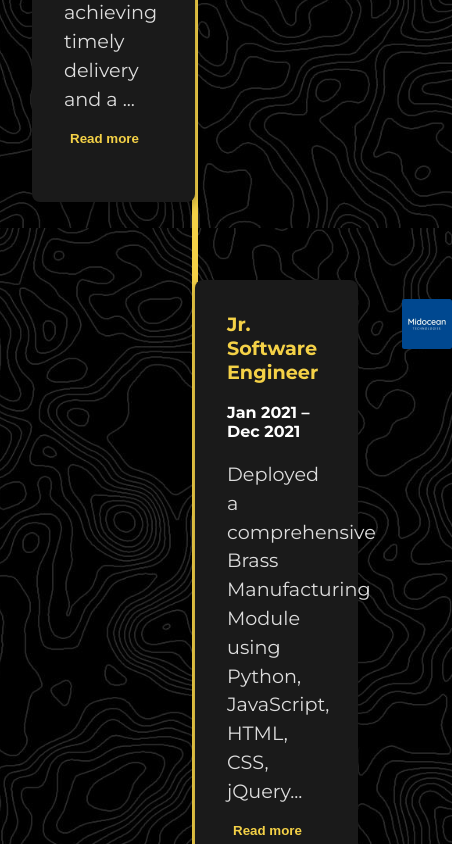
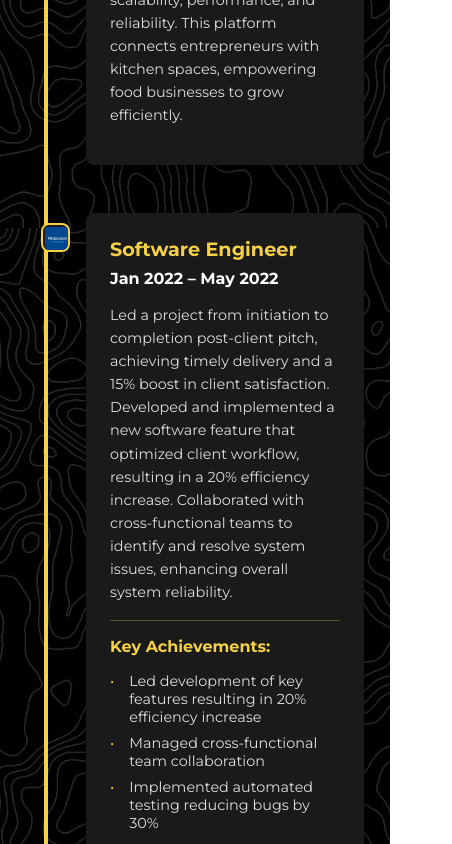
Before and after one commit to VaibhavMonpara/portfolio-website, a React (Create React App) app: page / in a window 390 px wide. Shown: the part 1460-2304 px from the top of the page, 452 px wide, since content can reach past the window. Built offline with nearby package versions, Linux system fonts and the light colour scheme.

Commit message:
Updated experience

```diff
--- a/src/components/Experience.js
+++ b/src/components/Experience.js
@@ -1,12 +1,33 @@
-import React, { useState } from "react";
+import React, { useState, useEffect } from "react";
 import "../styles/Experience.css";
 import midoceanLogo from "../assets/midocean-logo.png";
+import aklogo from "../assets/logo.jpg";
 
 const Experience = () => {
   const [modalOpen, setModalOpen] = useState(false);
   const [modalContent, setModalContent] = useState({});
+  const [isMobile, setIsMobile] = useState(window.innerWidth <= 768);
+
+  // Add window resize listener
+  useEffect(() => {
+    const handleResize = () => {
+      setIsMobile(window.innerWidth <= 768);
+    };
+
+    window.addEventListener('resize', handleResize);
+    return () => window.removeEventListener('resize', handleResize);
+  }, []);
 
   const experiences = [
+    {
+      company: "Airkitchenz Inc",
+      position: "Co-Founder &Software Engineer",
+      period: "Auguest 2024 – Present",
+      description:
+        "As a Co-Founder and Software Engineer, I am transforming the food industry through technology by developing an innovative kitchen rental platform. I have spearheaded the project from its inception, designing and implementing a robust system using React for the frontend and Node.js with Express for the backend. Leveraging AWS services such as EC2, DynamoDB, S3, and Route 53, I ensured seamless scalability, performance, and reliability. This platform connects entrepreneurs with kitchen spaces, empowering food businesses to grow efficiently.",
+      link: "https://airkitchenz.com",
+      logo: aklogo,
+    },
     {
       company: "Midocean Technologies",
       position: "Software Engineer",
@@ -14,6 +35,12 @@ const Experience = () => {
       description:
         "Led a project from initiation to completion post-client pitch, achieving timely delivery and a 15% boost in client satisfaction. Developed and implemented a new software feature that optimized client workflow, resulting in a 20% efficiency increase. Collaborated with cross-functional teams to identify and resolve system issues, enhancing overall system reliability.",
       link: "https://www.midocean.tech",
+      achievements: [
+        "Led development of key features resulting in 20% efficiency increase",
+        "Managed cross-functional team collaboration",
+        "Implemented automated testing reducing bugs by 30%"
+      ],
+      logo: midoceanLogo,
     },
     {
       company: "Midocean Technologies",
@@ -22,6 +49,7 @@ const Experience = () => {
       description:
         "Deployed a comprehensive Brass Manufacturing Module using Python, JavaScript, HTML, CSS, jQuery, XML, and integrated it with a Flutter mobile app. Developed an ERP system for inventory and order management, improving the client’s operational efficiency by 30%. Provided ongoing maintenance and troubleshooting for existing software solutions.",
       link: "https://www.midocean.tech",
+      logo: midoceanLogo,
     },
     {
       company: "Midocean Technologies",
@@ -30,17 +58,20 @@ const Experience = () => {
       description:
         "Acquired practical Python proficiency, enabling creation of efficient and streamlined code for modules. Assisted senior engineers in developing and testing new software features, contributing to the successful launch of several key projects. Participated in weekly code reviews, receiving constructive feedback and improving coding skills.",
       link: "https://www.midocean.tech",
+      logo: midoceanLogo,
     },
   ];
 
   const openModal = (experience) => {
     setModalContent(experience);
     setModalOpen(true);
+    document.body.style.overflow = 'hidden';
   };
 
   const closeModal = () => {
     setModalOpen(false);
     setModalContent({});
+    document.body.style.overflow = 'unset';
   };
 
   return (
@@ -51,35 +82,87 @@ const Experience = () => {
           {experiences.map((exp, index) => (
             <div className="timeline-item" key={index}>
               <div className="timeline-icon">
-                <a href={exp.link} target="_blank" rel="noopener noreferrer">
-                  <img className="img-effect" src={midoceanLogo} alt={exp.company} />
+                <a
+                  href={exp.link}
+                  target="_blank"
+                  rel="noopener noreferrer"
+                  aria-label={`Visit ${exp.company} website`}
+                >
+                  <img src={exp.logo} alt={exp.company} />
                 </a>
               </div>
-              <div className="timeline-content">
+              <div
+                className="timeline-content"
+                role="article"
+                aria-label={`${exp.position} at ${exp.company}`}
+              >
                 <h3>{exp.position}</h3>
                 <h4>{exp.period}</h4>
-                <p>
-                  {exp.description.slice(0, 95)}...  {" "}
-                  <button onClick={() => openModal(exp)} className="read-more">
-                    Read more
-                  </button>
-                </p>
+                {isMobile ? (
+                  // Full content for mobile
+                  <>
+                    <p>{exp.description}</p>
+                    {exp.achievements && (
+                      <div className="achievements-mobile">
+                        <h4>Key Achievements:</h4>
+                        <ul>
+                          {exp.achievements.map((achievement, index) => (
+                            <li key={index}>{achievement}</li>
+                          ))}
+                        </ul>
+                      </div>
+                    )}
+                  </>
+                ) : (
+                  // Truncated content with modal for desktop
+                  <p>
+                    {exp.description.slice(0, 95)}...{" "}
+                    <button
+                      onClick={() => openModal(exp)}
+                      className="read-more"
+                      aria-label={`Read more about ${exp.position} role`}
+                    >
+                      Read more
+                    </button>
+                  </p>
+                )}
               </div>
             </div>
           ))}
         </div>
       </div>
 
-      {modalOpen && (
-        <div className="modal-overlay" onClick={closeModal}>
-          <div className="modal-content" onClick={(e) => e.stopPropagation()}>
-            <h3>{modalContent.position}</h3>
+      {!isMobile && modalOpen && (
+        <div
+          className="modal-overlay"
+          onClick={closeModal}
+          role="dialog"
+          aria-modal="true"
+          aria-labelledby="modal-title"
+        >
+          <div
+            className="modal-content"
+            onClick={(e) => e.stopPropagation()}
+          >
+            <h3 id="modal-title">{modalContent.position}</h3>
             <h4>{modalContent.period}</h4>
             <p>{modalContent.description}</p>
-            <button className="modal-close" onClick={closeModal}>
-              <button className="modal-close" onClick={closeModal}>
-                &times;
-              </button>
+            {modalContent.achievements && (
+              <div className="achievements">
+                <h4>Key Achievements:</h4>
+                <ul>
+                  {modalContent.achievements.map((achievement, index) => (
+                    <li key={index}>{achievement}</li>
+                  ))}
+                </ul>
+              </div>
+            )}
+            <button
+              className="modal-close"
+              onClick={closeModal}
+              aria-label="Close modal"
+            >
+              ×
             </button>
           </div>
         </div>
--- a/src/styles/Experience.css
+++ b/src/styles/Experience.css
@@ -1,5 +1,5 @@
 .experience-container {
-  padding: 4rem 2rem;
+  padding: 4rem 1rem;
   color: #fff;
 }
 
@@ -12,6 +12,7 @@ h2 {
   text-align: center;
   color: #f4d147;
   margin-bottom: 2rem;
+  font-size: clamp(2rem, 4vw, 2.5rem);
 }
 
 /* Timeline Styles */
@@ -19,12 +20,13 @@ h2 {
   position: relative;
   max-width: 900px;
   margin: 0 auto;
+  padding: 0 20px;
 }
 
 .timeline::before {
   content: "";
   position: absolute;
-  width: 6px;
+  width: 4px;
   background-color: #f4d147;
   top: 0;
   bottom: 0;
@@ -34,66 +36,187 @@ h2 {
 
 .timeline-item {
   position: relative;
-  width: 50%;
-  padding-bottom: 3rem;
+  width: calc(50% - 30px);
+  margin-bottom: 3rem;
 }
 
 .timeline-item:nth-child(odd) {
   left: 0;
+  padding-right: 40px;
 }
 
 .timeline-item:nth-child(even) {
   left: 50%;
+  padding-left: 40px;
 }
 
 .timeline-icon {
   position: absolute;
-  width: 50px;
-  height: 50px;
-  border-radius: 50%;
-  text-align: right;
-  line-height: 8;
-  top: 0;
-  left: 50%;
-  transform: translateX(250%);
-  z-index: 2;
+  width: 30px;
+  height: 30px;
+  border-radius: 8px;
+  background: #1a1a1a;
+  border: 2px solid #f4d147;
+  top: 10px;
+  overflow: hidden;
+}
+
+.timeline-item:nth-child(odd) .timeline-icon {
+  right: -50px;
+}
+
+.timeline-item:nth-child(even) .timeline-icon {
+  left: -50px;
 }
 
 .timeline-icon img {
   width: 100%;
-  height: auto;
-  border-radius: 5%;
-  z-index: 2;
-}
-
-.img-effect:hover {
-  transition: transform 0.3s, box-shadow 0.3s;
-  transform: scale(1.2);
-  box-shadow: 0 8px 16px rgba(0, 0, 0, 0.5);
+  height: 100%;
+  object-fit: contain;
+  padding: 2px;
 }
 
 .timeline-content {
-  position: relative;
-  padding: 2rem;
   background: #1a1a1a;
+  padding: 1.5rem;
   border-radius: 8px;
   box-shadow: 0 4px 8px rgba(0, 0, 0, 0.3);
-  z-index: 1;
-  margin-top: 30px;
 }
 
 .timeline-content h3 {
   color: #f4d147;
-  margin-top: 0;
+  margin: 0 0 0.5rem;
+  font-size: clamp(1.2rem, 3vw, 1.5rem);
 }
 
 .timeline-content h4 {
   color: #fff;
-  margin: 0.5rem 0;
+  margin: 0 0 1rem;
+  font-size: clamp(1rem, 2.5vw, 1.2rem);
 }
 
 .timeline-content p {
   color: #ddd;
+  font-size: clamp(0.9rem, 2vw, 1rem);
+  line-height: 1.6;
+}
+
+/* Mobile Responsive Styles */
+@media (max-width: 768px) {
+  .timeline::before {
+    left: 40px;
+  }
+
+  .timeline-item {
+    width: calc(100% - 80px);
+    margin-left: 80px;
+  }
+
+  .timeline-item:nth-child(odd),
+  .timeline-item:nth-child(even) {
+    left: 0;
+    padding: 0;
+  }
+
+  .timeline-icon {
+    left: -50px !important;
+    width: 25px;
+    height: 25px;
+  }
+
+  .timeline-content {
+    padding: 1.5rem;
+  }
+
+  .read-more {
+    display: none;
+  }
+
+  .timeline-content p {
+    display: block;
+    white-space: normal;
+    overflow: visible;
+  }
+
+  .achievements-mobile {
+    margin-top: 1rem;
+    border-top: 1px solid rgba(244, 209, 71, 0.3);
+    padding-top: 1rem;
+  }
+
+  .achievements-mobile h4 {
+    color: #f4d147;
+    font-size: 1rem;
+    margin-bottom: 0.5rem;
+  }
+
+  .achievements-mobile ul {
+    list-style: none;
+    padding-left: 0;
+  }
+
+  .achievements-mobile li {
+    color: #ddd;
+    font-size: 0.9rem;
+    margin-bottom: 0.5rem;
+    padding-left: 1.2rem;
+    position: relative;
+  }
+
+  .achievements-mobile li::before {
+    content: "•";
+    color: #f4d147;
+    position: absolute;
+    left: 0;
+  }
+}
+
+@media (max-width: 480px) {
+  .experience-container {
+    padding: 2rem 1rem;
+  }
+
+  .timeline {
+    padding: 0 10px;
+  }
+
+  .timeline-item {
+    width: calc(100% - 60px);
+    margin-left: 60px;
+  }
+
+  .timeline::before {
+    left: 30px;
+  }
+
+  .timeline-icon {
+    left: -45px !important;
+  }
+}
+
+/* Modal Enhancements */
+.modal-overlay {
+  padding: 1rem;
+}
+
+.modal-content {
+  max-width: min(500px, 90vw);
+  max-height: 80vh;
+  overflow-y: auto;
+  padding: 1.5rem;
+}
+
+.modal-content h3 {
+  font-size: clamp(1.2rem, 3vw, 1.5rem);
+}
+
+.modal-content h4 {
+  font-size: clamp(1rem, 2.5vw, 1.2rem);
+}
+
+.modal-content p {
+  font-size: clamp(0.9rem, 2vw, 1rem);
+  line-height: 1.6;
 }
 
 .read-more {
```
Also changed, not shown: src/assets/logo.jpg (added).
